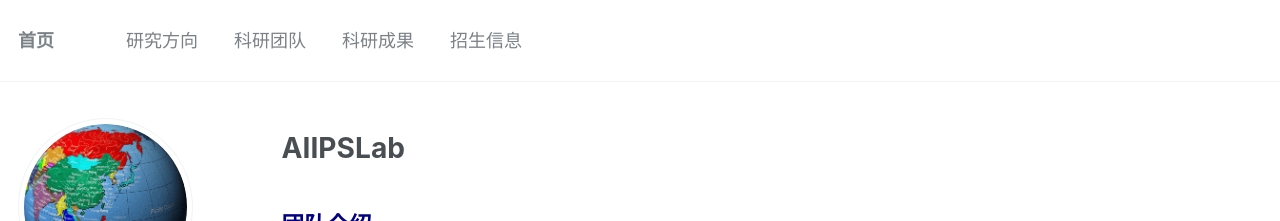
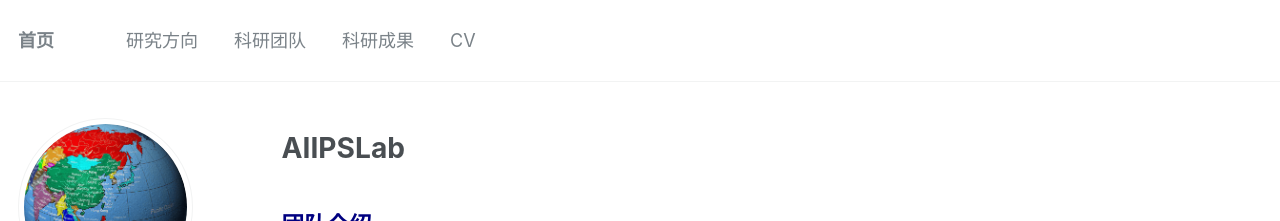
Before and after one commit to aiipslab/aiipslab.github.io, a Jekyll site: the page built from _pages/about.md, in a window 1280 px wide and 900 px high. Shown: the top 221 px of the window. Built offline with Jekyll 4.4.1, drawn with Linux system fonts in a browser that asks for light colours.

Commit message:
Update navigation.yml

```diff
--- a/_data/navigation.yml
+++ b/_data/navigation.yml
@@ -9,5 +9,5 @@ main:
   - title: "科研成果"
     url: /publications/
 
-  - title: "招生信息"
-    url: /enrollment/
+  - title: "CV"
+    url: /cv/
```
